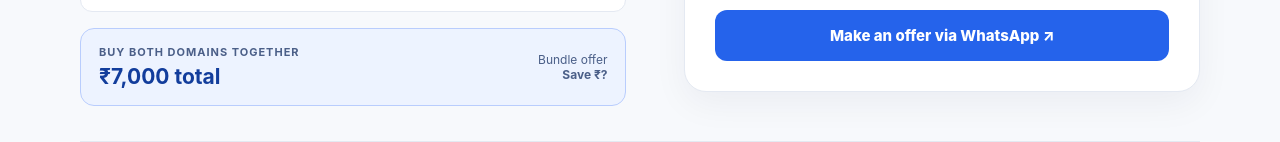
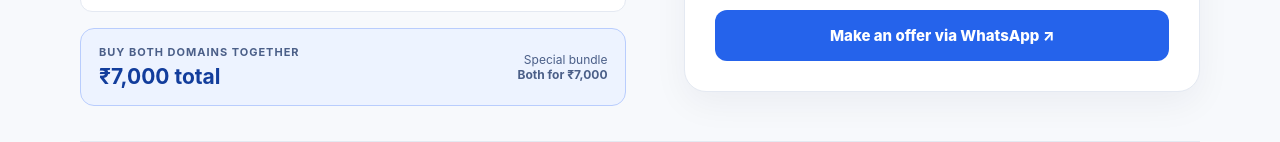
Before and after one commit to jdpravasi/Portfolio, a plain HTML site: page the-one-fitness/index.html in a window 1280 px wide. Shown: the part 554-696 px from the top of the page. Drawn offline with Linux system fonts and the light colour scheme.

Commit message:
Polish bundle offer label on domain landing page

```diff
--- a/the-one-fitness/index.html
+++ b/the-one-fitness/index.html
@@ -68,7 +68,7 @@
             <div class="domain-row"><div class="domain-name">theonefitnessclub.in</div><div class="price">₹6,000</div></div>
             <div class="domain-row"><div class="domain-name">theonefitness.club</div><div class="price">Available in bundle</div></div>
           </div>
-          <div class="bundle"><div><small>Buy both domains together</small><strong>₹7,000 total</strong></div><div class="save">Bundle offer<br><b>Save ₹?</b></div></div>
+          <div class="bundle"><div><small>Buy both domains together</small><strong>₹7,000 total</strong></div><div class="save">Special bundle<br><b>Both for ₹7,000</b></div></div>
         </section>
         <section class="contact-card">
           <h2>Interested in these domains?</h2>
```
